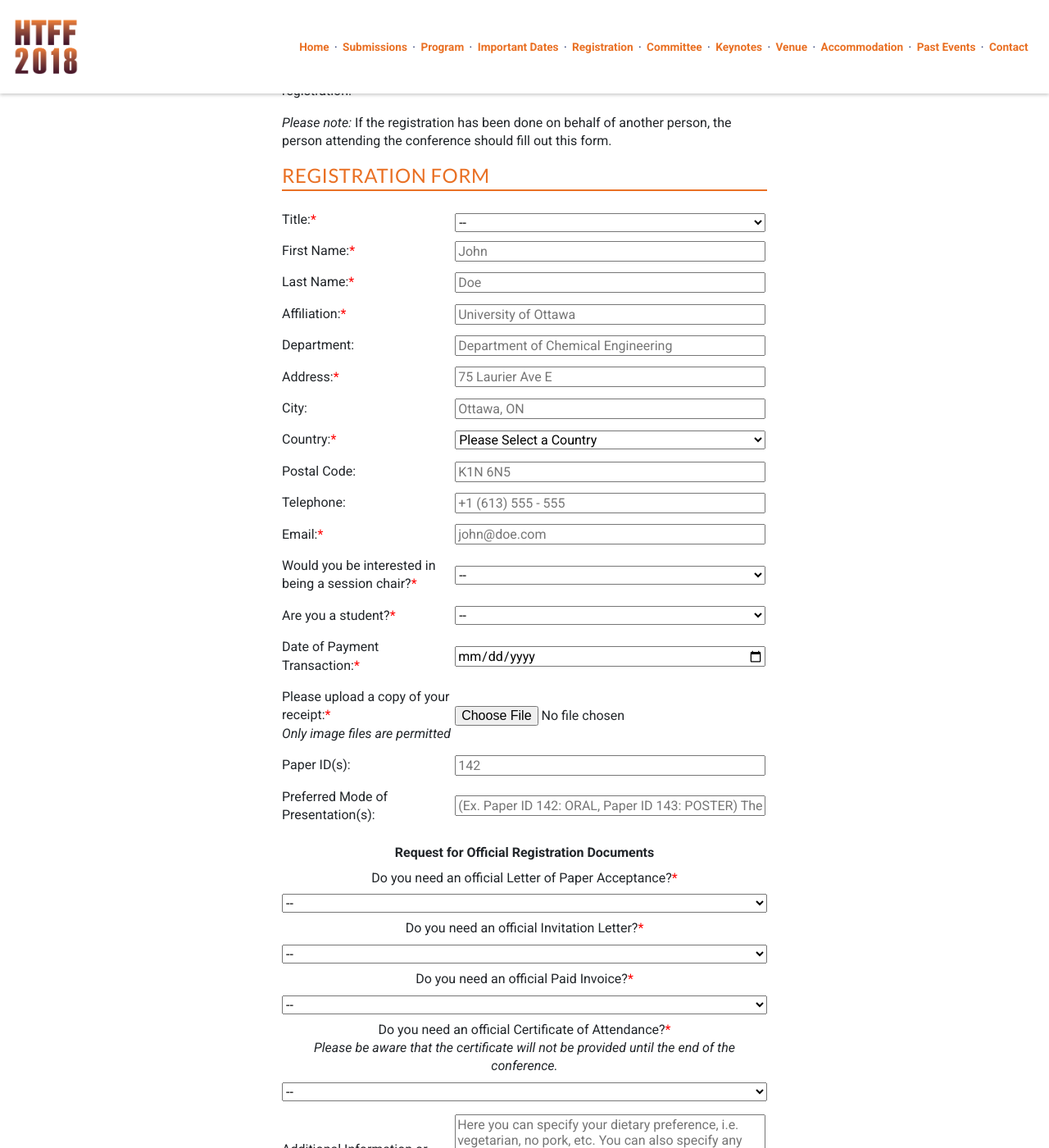
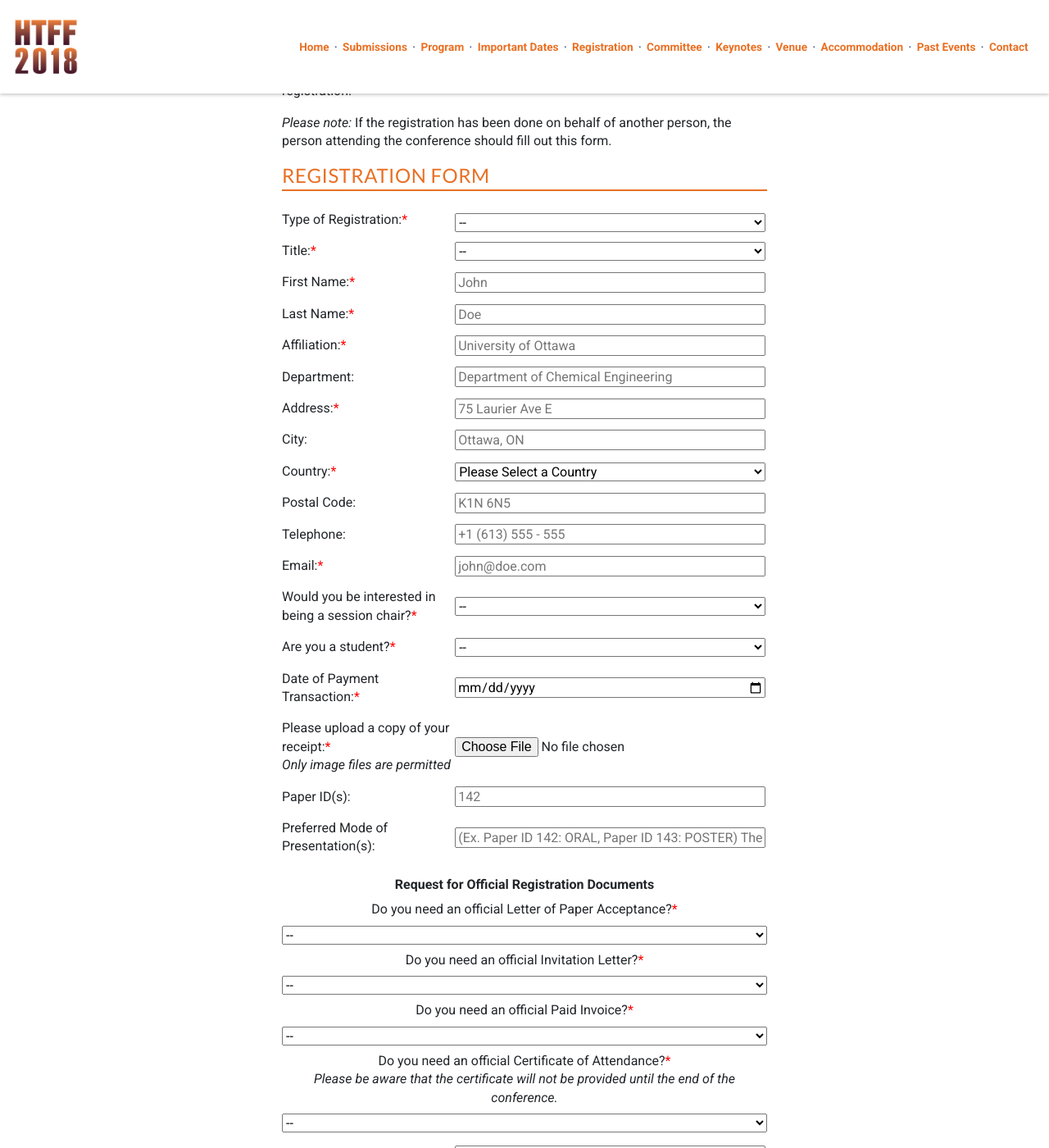
Before and after one commit to intaset/htff, a Jekyll site: the page built from registration.html, in a window 1280 px wide and 1400 px high, scrolled down 1926 px. Shown: the whole window at 82% size. Built offline with Jekyll 4.4.1, drawn with Linux system fonts in a browser that asks for light colours; nearby versions of some CDN libraries; Markdown is read by kramdown in place of the engine named in the settings; comment, search, counter and statistics services are not loaded.

Commit message:
Update registration form

```diff
--- a/_includes/css/general.css
+++ b/_includes/css/general.css
@@ -910,7 +910,7 @@ textarea {
 .registrationDocuments select {
 	width: 100%;
 }
-
+#Type_of_Registration-error,
 #title-error,
 #First_Name-error,
 #Last_Name-error,
--- a/_includes/registration-form.html
+++ b/_includes/registration-form.html
@@ -1,6 +1,18 @@
 <h2>Registration Form</h2>
 
     <form action="../registrationform.php" name="registration" method="post" enctype="multipart/form-data" class="registration">
+
+ <label for="Type_of_Registration">Type of Registration:<span class="asterik">*</span></label>
+     <select name="Type_of_Registration" id="Type_of_Registration">
+                <option selected="" disabled="">--</option>
+                <option>Author</option>
+                <option>Participant</option>
+                <option>Accompanying Person</option>
+                <option>Additional Paper</option>
+                <option>Workshop</option>
+                <option>Closing Ceremony</option>
+                </select>
+                <br>
 
     <label for="title">Title:<span class="asterik">*</span></label>
     <select name="title" id="title">
@@ -447,7 +459,7 @@
     <input type="text" name="Postal_Code" id="Postal_Code" placeholder="K1N 6N5"/>
 
     <label for="telephone">Telephone:</label>
-    <input type="number" name="telephone" id="telephone" placeholder="+1 (613) 555 - 555"/>
+    <input type="text" name="telephone" id="telephone" placeholder="+1 (613) 555 - 555"/>
 
     <label for="email">Email:<span class="asterik">*</span></label>
     <input type="email" name="email" id="email" placeholder="john@doe.com"/>
@@ -514,7 +526,7 @@
     <textarea name="comments" id="comments" cols="35" rows="5" placeholder="Here you can specify your dietary preference, i.e. vegetarian, no pork, etc. You can also specify any details you want for us to include in the paid invoice. For example, if you want us to specify a different affiliation as opposed to the one provided in the form."></textarea>
 
     <label for="Terms_and_Regulations">Terms and Regulations:</label>
-    <textarea name="Terms_and_Regulations" cols="35" rows="9" readonly="" id="Terms_and_Regulations">Please note the following: 1. Prices are in EUROS. 2. The registration fee is VAT included. 3. For students registering at the conference, student identification will be required at the registration desk. 4. Registration fees are not refundable under any circumstances.</textarea>
+    <textarea name="Terms_and_Regulations" cols="35" rows="9" readonly id="Terms_and_Regulations">Please note the following: 1. Prices are in EUROS. 2. The registration fee is VAT included. 3. For students registering at the conference, student identification will be required at the registration desk. 4. Registration fees are not refundable under any circumstances.</textarea>
 
     <label for="Registrant_Agreement">Registrant Agreement:<span class="asterik">*</span></label>
     <input name="Registrant_Agreement" type="checkbox" id="Registrant_Agreement" value="checked"><p class="body">I have Read and Agreed to the Terms and Regulations</p>
--- a/js/form-validation.js
+++ b/js/form-validation.js
@@ -11,6 +11,7 @@ $(function() {
       title: {
         required: true,
       },
+	  Type_of_Registration: "required",
       First_Name: "required",
       Last_Name: "required",
       affiliation: "required",
@@ -34,6 +35,7 @@ $(function() {
     },
     // Specify validation error messages
     messages: {
+	 Type_of_Registration: "Please select your registration type",
       title: "Please select your prefix",
       First_Name: "Please enter your first name",
       Last_Name: "Please enter your last name",
```
Also changed, not shown: 3 other files.
